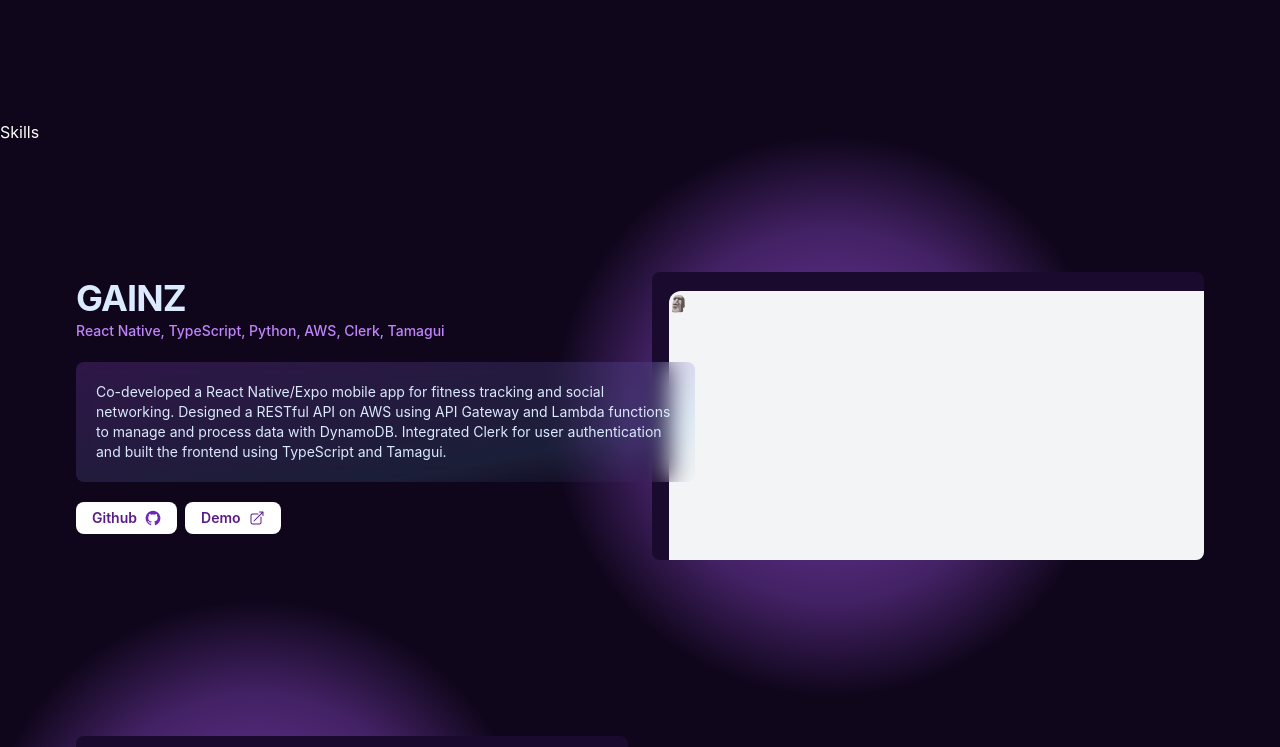
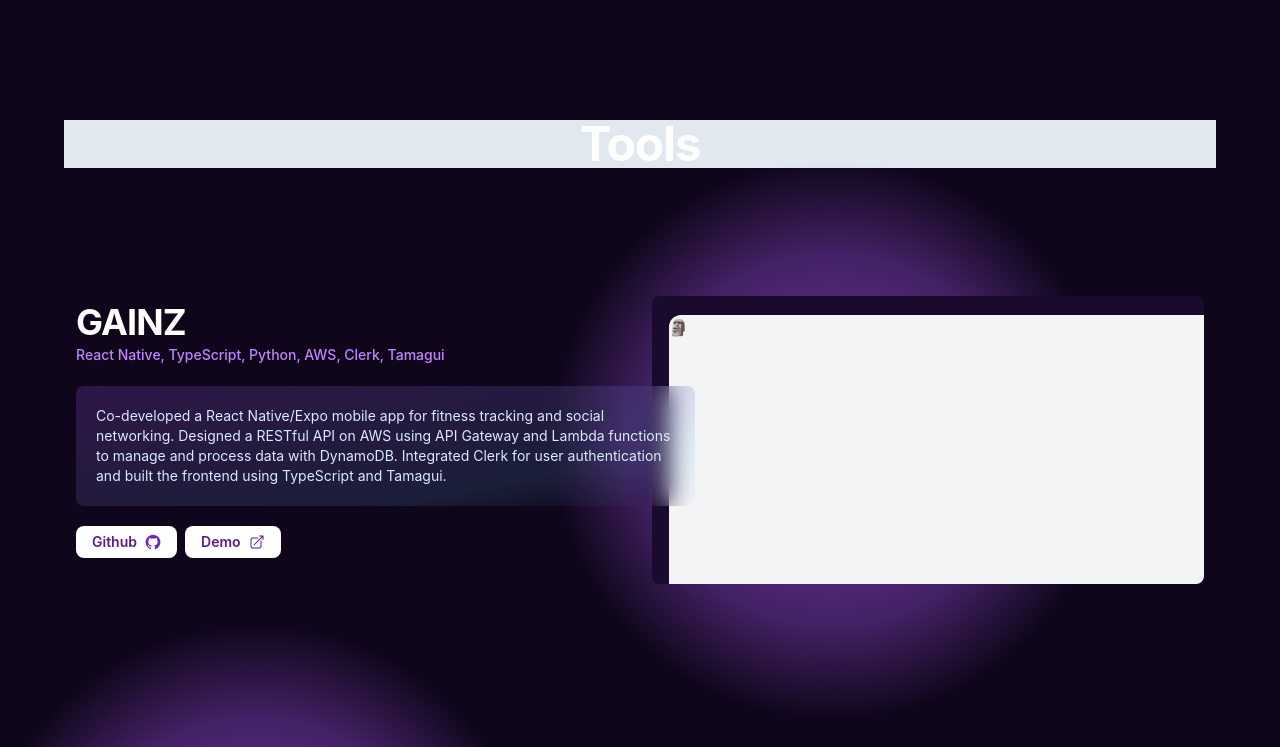
Before and after one commit to kushaldevv/portfolio-v2, a React (Vite) app: page / in a window 1280 px wide. Shown: the part 1080-1827 px from the top of the page. Built offline with nearby package versions, Linux system fonts and the light colour scheme.

Commit message:
created tools section

```diff
--- a/index.html
+++ b/index.html
@@ -1,13 +1,16 @@
 <!doctype html>
 <html lang="en">
+
 <head>
   <meta charset="UTF-8" />
   <link rel="icon" type="image/svg+xml" href="/vite.svg" />
   <meta name="viewport" content="width=device-width, initial-scale=1.0" />
   <title>Kushal's Portfolio</title>
 </head>
+
 <body>
   <div id="root"></div>
   <script type="module" src="/src/main.tsx"></script>
 </body>
+
 </html>
--- a/src/components/Project.tsx
+++ b/src/components/Project.tsx
@@ -9,7 +9,7 @@
   const content = (
     <div key={project.title} className="max-w-[36rem]">
       <div className={`${reversed && "text-right"}`}>
-        <h2 className={`text-4xl font-bold tracking-tight text-blue-100`}>
+        <h2 className={`text-4xl font-bold tracking-tight font-white`}>
           {project.title}
         </h2>
         <div>
--- a/src/components/Skills.tsx
+++ b/src/components/Skills.tsx
@@ -1,9 +1,11 @@
-import React from 'react'
-
 function Skills() {
   return (
-    <div>Skills</div>
-  )
+    <div id="tools" className="mx-auto max-w-6xl px-3 bg-slate-200">
+      <h2 className="mb-8 text-center text-5xl font-bold tracking-tight text-white">
+        Tools
+      </h2>
+    </div>
+  );
 }
 
-export default Skills
+export default Skills;
```
Lines whose indentation alone changed are shown as unchanged.
